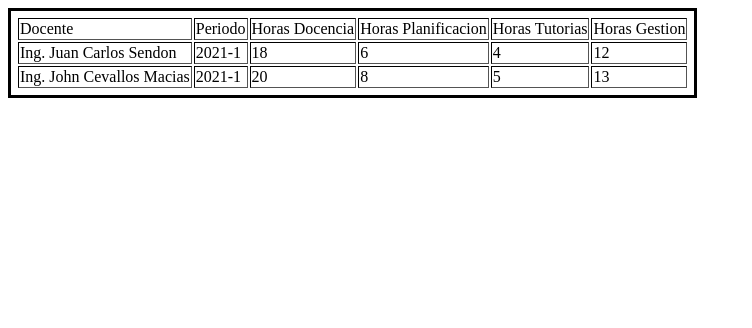
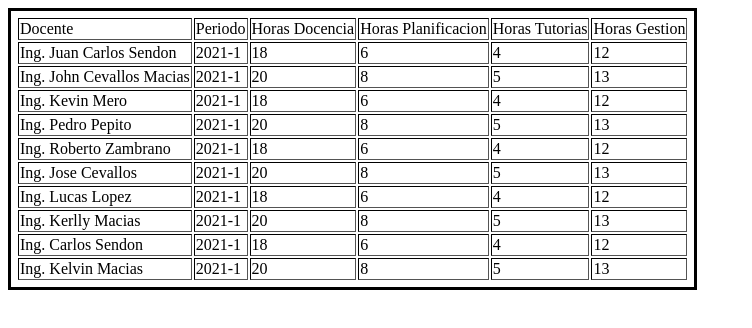
Before and after one commit to KevMero/examenWeb2, a website: page views/tabla.html in a window 1280 px wide. Shown: the whole page, without its empty margins (0-752 px from the left). Drawn offline with Linux system fonts and the light colour scheme.

Commit message:
Examen Cambios

```diff
--- a/views/tabla.html
+++ b/views/tabla.html
@@ -36,6 +36,78 @@
     <td>13</td>
   </tr>
 
+  <tr>
+    <td>Ing. Kevin Mero</td>
+    <td>2021-1</td>
+    <td>18</td>
+    <td>6</td>
+    <td>4</td>
+    <td>12</td>
+  </tr>
+
+  <tr>
+    <td>Ing. Pedro Pepito</td>
+    <td>2021-1</td>
+    <td>20</td>
+    <td>8</td>
+    <td>5</td>
+    <td>13</td>
+  </tr>
+
+  <tr>
+    <td>Ing. Roberto Zambrano</td>
+    <td>2021-1</td>
+    <td>18</td>
+    <td>6</td>
+    <td>4</td>
+    <td>12</td>
+  </tr>
+
+  <tr>
+    <td>Ing. Jose Cevallos</td>
+    <td>2021-1</td>
+    <td>20</td>
+    <td>8</td>
+    <td>5</td>
+    <td>13</td>
+  </tr>
+
+  <tr>
+    <td>Ing. Lucas Lopez</td>
+    <td>2021-1</td>
+    <td>18</td>
+    <td>6</td>
+    <td>4</td>
+    <td>12</td>
+  </tr>
+
+  <tr>
+    <td>Ing. Kerlly Macias</td>
+    <td>2021-1</td>
+    <td>20</td>
+    <td>8</td>
+    <td>5</td>
+    <td>13</td>
+  </tr>
+
+  <tr>
+    <td>Ing. Carlos Sendon</td>
+    <td>2021-1</td>
+    <td>18</td>
+    <td>6</td>
+    <td>4</td>
+    <td>12</td>
+  </tr>
+
+  <tr>
+    <td>Ing. Kelvin Macias</td>
+    <td>2021-1</td>
+    <td>20</td>
+    <td>8</td>
+    <td>5</td>
+    <td>13</td>
+  </tr>
+
 </table>
 </body>
 </html>
```
